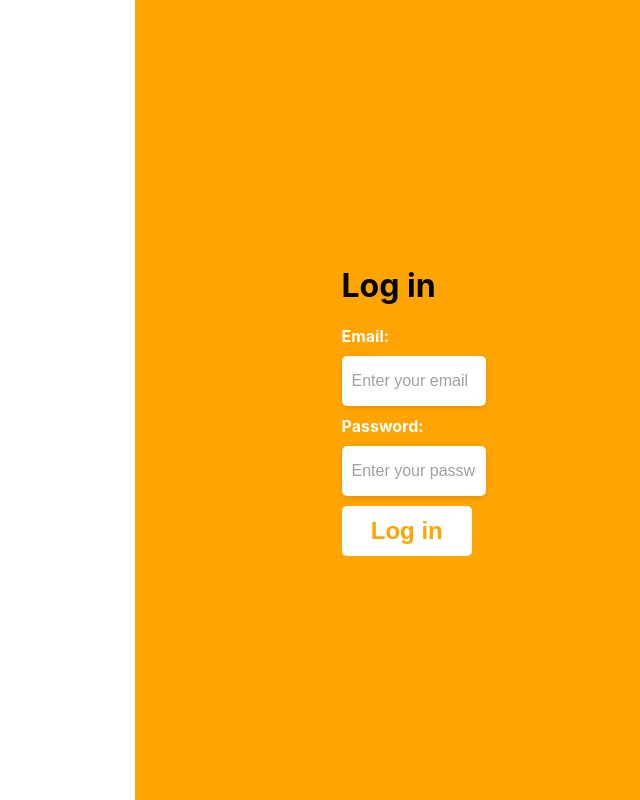
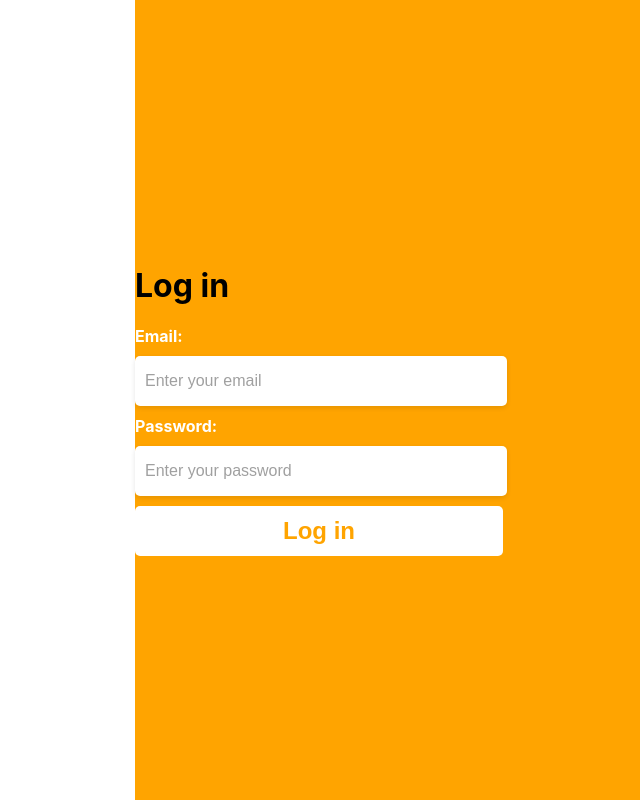
Before and after one commit to kamalakoum/ai_podcast, a React (Create React App) app in the folder admin-dashboard/: page / in a window 1280 px wide. Shown: the whole page, without its empty margins (505-1145 px from the left). Built offline with nearby package versions, Linux system fonts and the light colour scheme.

Commit message:
admin: change form position

```diff
--- a/admin-dashboard/src/components/pages/login/index.css
+++ b/admin-dashboard/src/components/pages/login/index.css
@@ -19,3 +19,8 @@
 .login-btn {
     color: #ffa400;
 }
+
+.form-data{
+    width: 100%;
+    height: auto;
+}
```
